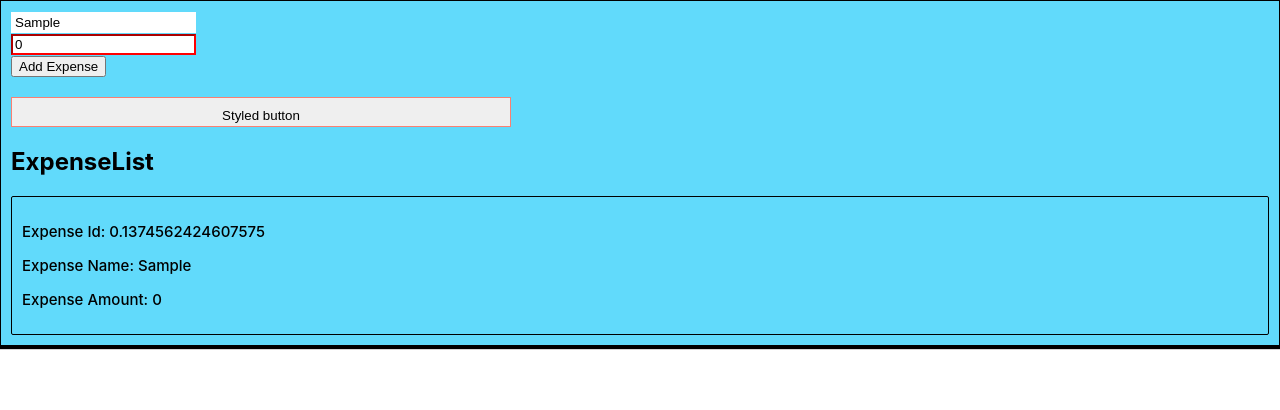
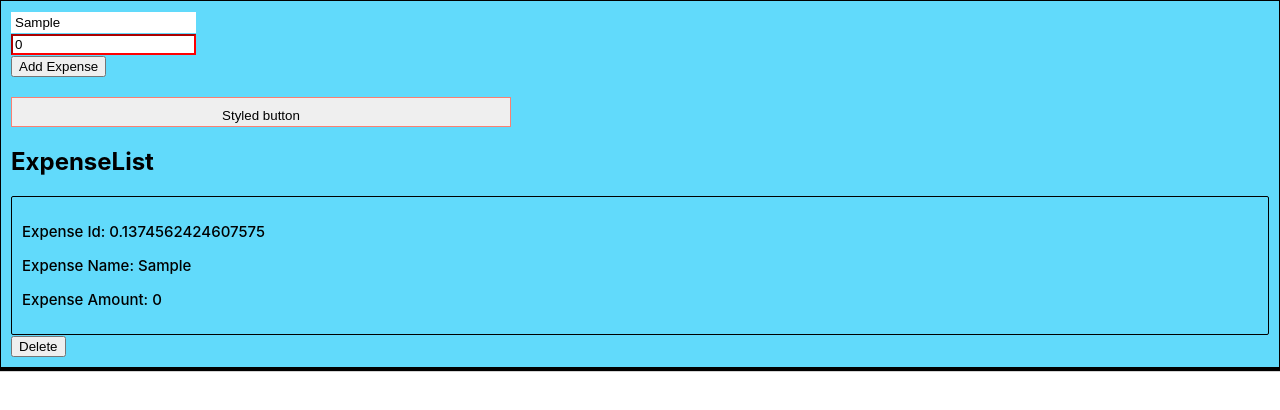
Before and after one commit to Gauravkochhar/ReactCourse, a React (Create React App) app: page / in a window 1280 px wide. Both pictures are taken after typing "Sample" into the empty fields and a click on the button "Add Expense". Shown: the top 410 px of the page. Built offline with nearby package versions, Linux system fonts and the light colour scheme.

Commit message:
Delete Expense with expense id

```diff
--- a/src/components/ExpenseList/ExpenseList.js
+++ b/src/components/ExpenseList/ExpenseList.js
@@ -4,12 +4,18 @@ const ExpenseList = (props) => {
 
     let expenseListContent = 'No Expense found';
 
+    function onDeleteExpenseItem(expenseId) {
+        props.onDeleteExpense(expenseId);
+    }
+
     function getExpenseList() {
         if(!props.expenseList.length) {
             return <p>{expenseListContent}</p>
         } else {
             return props.expenseList.map((expense) => {
-                return <Expense key={expense.id} id={expense.id} name={expense.name} amount={expense.amount}></Expense>
+                return <div><Expense key={expense.id} id={expense.id} name={expense.name} amount={expense.amount}></Expense>
+                    <button onClick={() => onDeleteExpenseItem(expense.id)}>Delete</button>
+                </div>
             })
         }
     }
```
